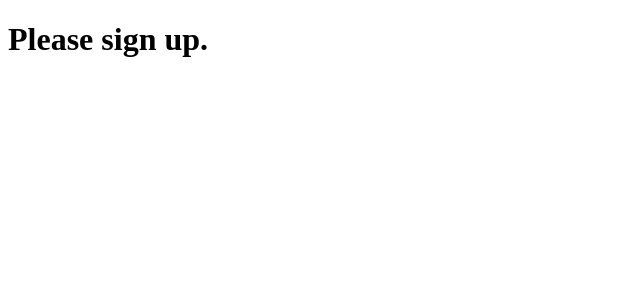
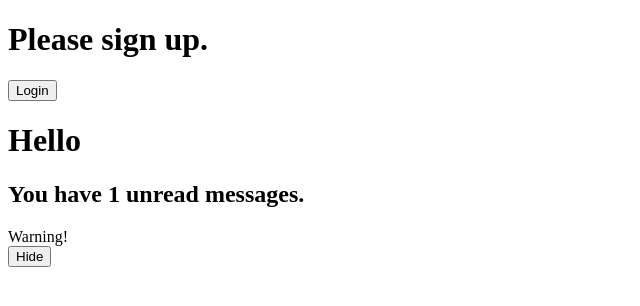
Before and after one commit to NikitosBarboc/React-travel, a React (Create React App) app in the folder react-travel/: page / in a window 1280 px wide. Shown: the top 306 px of the page, without its empty margins (0-640 px from the left). Built offline with nearby package versions, Linux system fonts and the light colour scheme.

Commit message:
feat: finish lesson number 7 (Conditional Rendering)

```diff
--- /dev/null
+++ b/react-travel/src/07_conditional-rendering/LoginControl.tsx
@@ -0,0 +1,58 @@
+import React from 'react';
+import Greeting from './Greeting';
+
+type buttonProps = {
+  handler: () => void,
+}
+
+type loginControlProps = {
+  isLoggedIn: boolean
+}
+
+function LoginButton(props: buttonProps) {
+  const { handler } = props;
+  return (
+    <button type="button" onClick={handler}>
+      Login
+    </button>
+  );
+}
+function LogoutButton(props: buttonProps) {
+  const { handler } = props;
+  return (
+    <button type="button" onClick={handler}>
+      Logout
+    </button>
+  );
+}
+
+class LoginControl extends React.Component<loginControlProps, loginControlProps> {
+  constructor(props: loginControlProps) {
+    super(props);
+    this.handleLoginClick = this.handleLoginClick.bind(this);
+    this.handleLogoutClick = this.handleLogoutClick.bind(this);
+    this.state = { isLoggedIn: props.isLoggedIn };
+  }
+
+  handleLoginClick() {
+    this.setState({ isLoggedIn: true });
+  }
+
+  handleLogoutClick() {
+    this.setState({ isLoggedIn: false });
+  }
+
+  render(): React.ReactNode {
+    const { isLoggedIn } = this.state;
+    // let button!: ReactElement<any>;
+    return (
+      <div>
+        <Greeting isLoggedIn={isLoggedIn} />
+        {isLoggedIn
+          ? <LogoutButton handler={this.handleLogoutClick} />
+          : <LoginButton handler={this.handleLoginClick} />}
+      </div>
+    );
+  }
+}
+export default LoginControl;
--- /dev/null
+++ b/react-travel/src/07_conditional-rendering/Mail.tsx
@@ -0,0 +1,23 @@
+import React from 'react';
+
+type mailBoxProps = {
+  unreadMessages: number
+}
+
+function MailBox(props: mailBoxProps) {
+  const { unreadMessages } = props;
+  return (
+    <div>
+      <h1>Hello</h1>
+      { unreadMessages > 0
+        && (
+        <h2>
+          {`You have ${unreadMessages} unread messages.`}
+        </h2>
+        )}
+    </div>
+
+  );
+}
+
+export default MailBox;
--- /dev/null
+++ b/react-travel/src/07_conditional-rendering/WarningBanner.tsx
@@ -0,0 +1,46 @@
+import React from 'react';
+
+type warningBannerProps = {
+  warn: boolean
+}
+type pageProps = {
+  showWarning: boolean
+}
+function WarningBanner(props: warningBannerProps) {
+  const { warn } = props;
+  if (!warn) {
+    return null;
+  }
+  return (
+    <div className="warning">
+      Warning!
+    </div>
+  );
+}
+
+class Page extends React.Component<{}, pageProps> {
+  constructor(props: pageProps) {
+    super(props);
+    this.state = { showWarning: true };
+    this.handleToggleClick = this.handleToggleClick.bind(this);
+  }
+
+  handleToggleClick() {
+    this.setState((prevState) => ({
+      showWarning: !prevState.showWarning,
+    }));
+  }
+
+  render(): React.ReactNode {
+    const { showWarning } = this.state;
+    return (
+      <div>
+        <WarningBanner warn={showWarning} />
+        <button type="button" onClick={this.handleToggleClick}>
+          {showWarning ? 'Hide' : 'Show'}
+        </button>
+      </div>
+    );
+  }
+}
+export default Page;
--- a/react-travel/src/index.tsx
+++ b/react-travel/src/index.tsx
@@ -1,13 +1,17 @@
 import React from 'react';
 import ReactDOM from 'react-dom/client';
-import Greeting from './07_conditional-rendering/Greeting';
+import LoginControl from './07_conditional-rendering/LoginControl';
+import MailBox from './07_conditional-rendering/Mail';
+import Page from './07_conditional-rendering/WarningBanner';
 
 const root = ReactDOM.createRoot(
   document.getElementById('root') as HTMLElement,
 );
 root.render(
   <React.StrictMode>
-    <Greeting isLoggedIn={false} />
+    <LoginControl isLoggedIn={false} />
+    <MailBox unreadMessages={1} />
+    <Page />
   </React.StrictMode>,
 );
 
```
